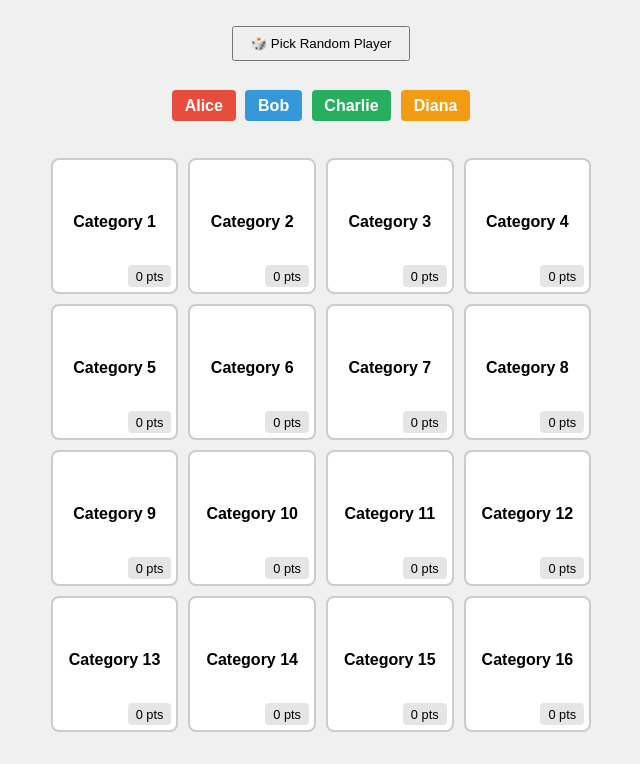
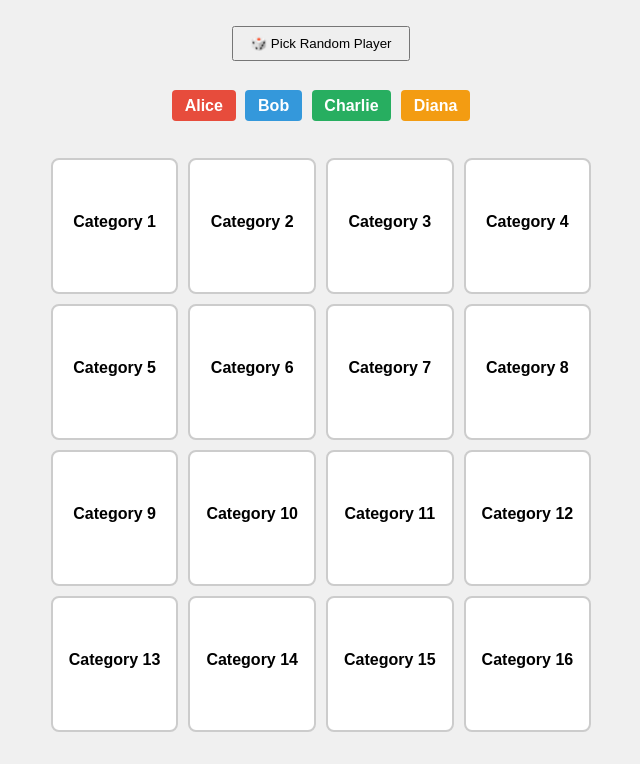
Before and after one commit to michaeleldin/the-floor, a plain HTML site: page index.html in a window 1280 px wide. Shown: the part 56-820 px from the top of the page, without its empty margins (319-959 px from the left). Drawn offline with Linux system fonts and the light colour scheme.

Commit message:
Update index.html

```diff
--- a/index.html
+++ b/index.html
@@ -86,15 +86,6 @@
       color: white;
       font-weight: bold;
     }
-    .points {
-      position: absolute;
-      bottom: 5px;
-      right: 5px;
-      font-size: 0.8rem;
-      background: rgba(0, 0, 0, 0.1);
-      padding: 0.2rem 0.5rem;
-      border-radius: 4px;
-    }
   </style>
 </head>
 <body>
@@ -141,8 +132,7 @@
     const tiles = Array.from({ length: 16 }, (_, i) => ({
       category: `Category ${i + 1}`,
       player: '',
-      color: "#ffffff",
-      points: 0
+      color: "#ffffff"
     }));
 
     let currentTileIndex = null;
@@ -193,13 +183,8 @@
         playerEl.className = "player";
         playerEl.textContent = tile.player;
 
-        const pointsEl = document.createElement("div");
-        pointsEl.className = "points";
-        pointsEl.textContent = `${tile.points} pts`;
-
         tileEl.appendChild(categoryEl);
         tileEl.appendChild(playerEl);
-        tileEl.appendChild(pointsEl);
 
         tileEl.onclick = () => {
           currentTileIndex = i;
@@ -218,7 +203,7 @@
         const selectedPlayer = playerSelect.value;
         const selectedCategory = categoryInput.value;
 
-        // Enforce one category per player
+        // Set same category for all this player's tiles
         tiles.forEach(tile => {
           if (tile.player === selectedPlayer) {
             tile.category = selectedCategory;
@@ -228,7 +213,6 @@
         tiles[currentTileIndex].category = selectedCategory;
         tiles[currentTileIndex].player = selectedPlayer;
         tiles[currentTileIndex].color = getPlayerColor(selectedPlayer);
-        tiles[currentTileIndex].points += 1;
         renderGrid();
         dialog.close();
       }
@@ -240,7 +224,6 @@
         const conquerorCategory = getPlayerCategory(conqueror);
         tiles[currentTileIndex].player = conqueror;
         tiles[currentTileIndex].color = getPlayerColor(conqueror);
-        tiles[currentTileIndex].points = Math.max(tiles[currentTileIndex].points - 1, 0);
         if (conquerorCategory) {
           tiles[currentTileIndex].category = conquerorCategory;
         }
@@ -250,7 +233,12 @@
     };
 
     function pickRandomPlayer() {
-      const random = players[Math.floor(Math.random() * players.length)];
+      const activePlayers = players.filter(p => tiles.some(t => t.player === p.name));
+      if (activePlayers.length === 0) {
+        alert("No active players with tiles.");
+        return;
+      }
+      const random = activePlayers[Math.floor(Math.random() * activePlayers.length)];
       alert(`🎉 ${random.name} was chosen to play!`);
     }
 
```
